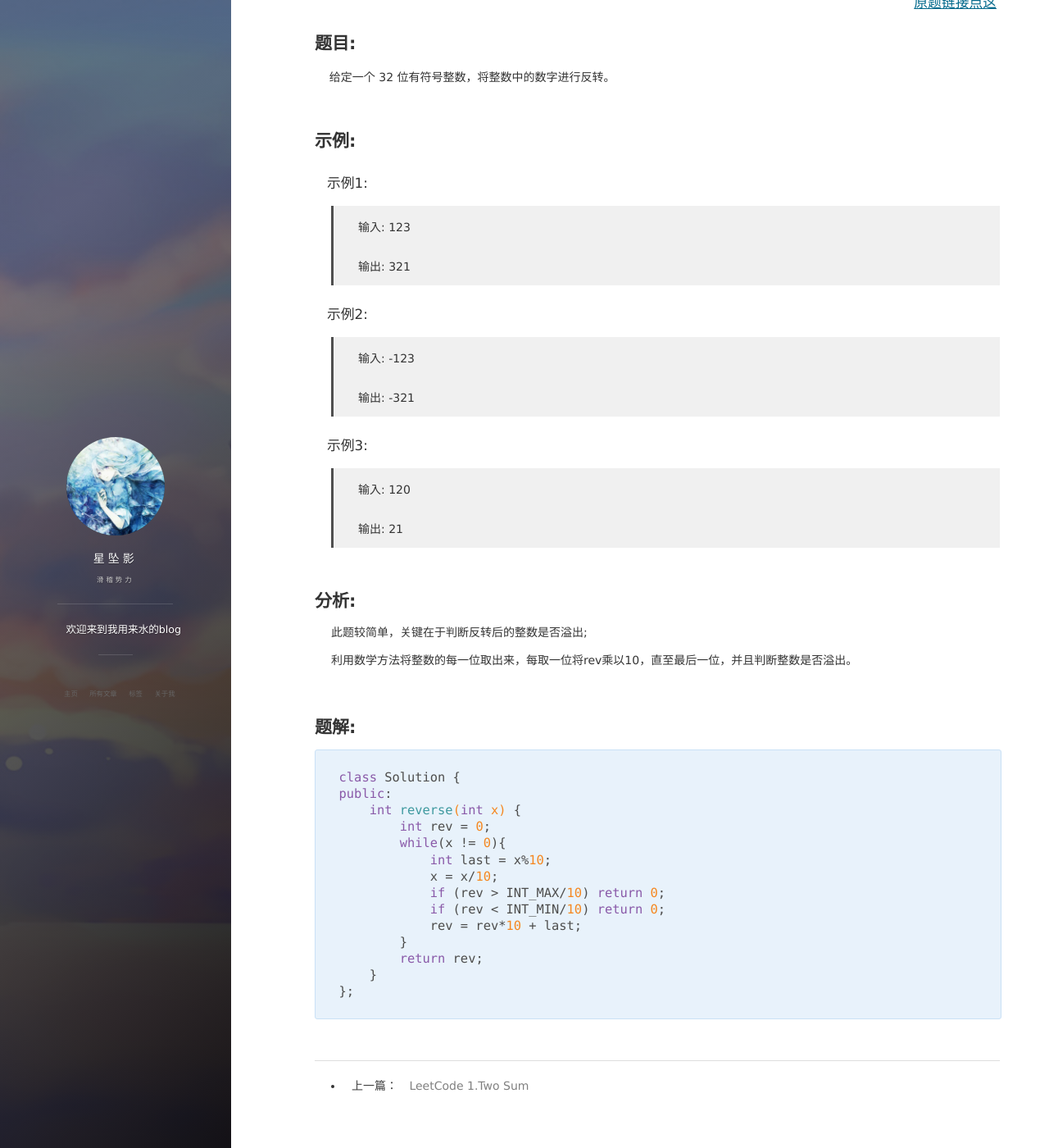
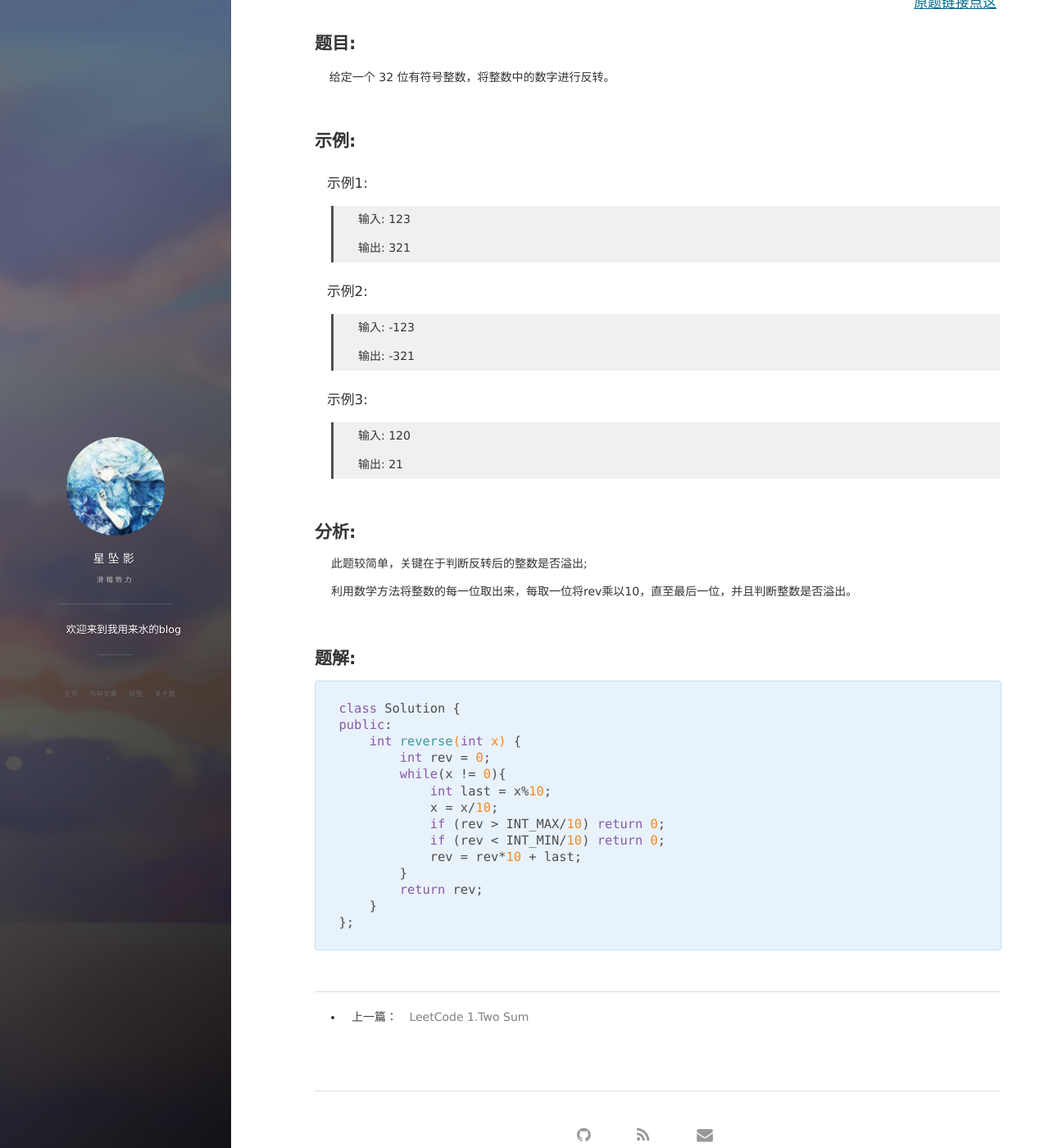
Before and after one commit to frost-rain/frost-rain.github.io, a Jekyll site: the page built from _posts/2018-07-21-LeetCode 7.Reverse Integer.markdown, in a window 1280 px wide and 1400 px high, scrolled down 278 px. Shown: the whole window at 82% size. Built offline with Jekyll 4.4.1, drawn with Linux system fonts in a browser that asks for light colours; nearby versions of some CDN libraries; comment, search, counter and statistics services are not loaded.

Commit message:
change blockquote bargin and padding

```diff
--- a/css/main.css
+++ b/css/main.css
@@ -155,8 +155,8 @@ em {
   font-style: italic; }
 
 blockquote {
-  padding-top: 10px;
-  padding-bottom: 10px;
+  padding-top: 0.5px;
+  padding-bottom: 0.5px;
   padding-left: 10px;
   margin-left: 20px;
 
@@ -166,7 +166,7 @@ blockquote {
   border-left: 3px solid #4F4F4F;
 }
 blockquote p:last-child {
-  margin-bottom: 0; }
+  margin-bottom: 5px; }
 
 ol, ul {
   margin: 0 0 1.3em 2.5em; }
```
